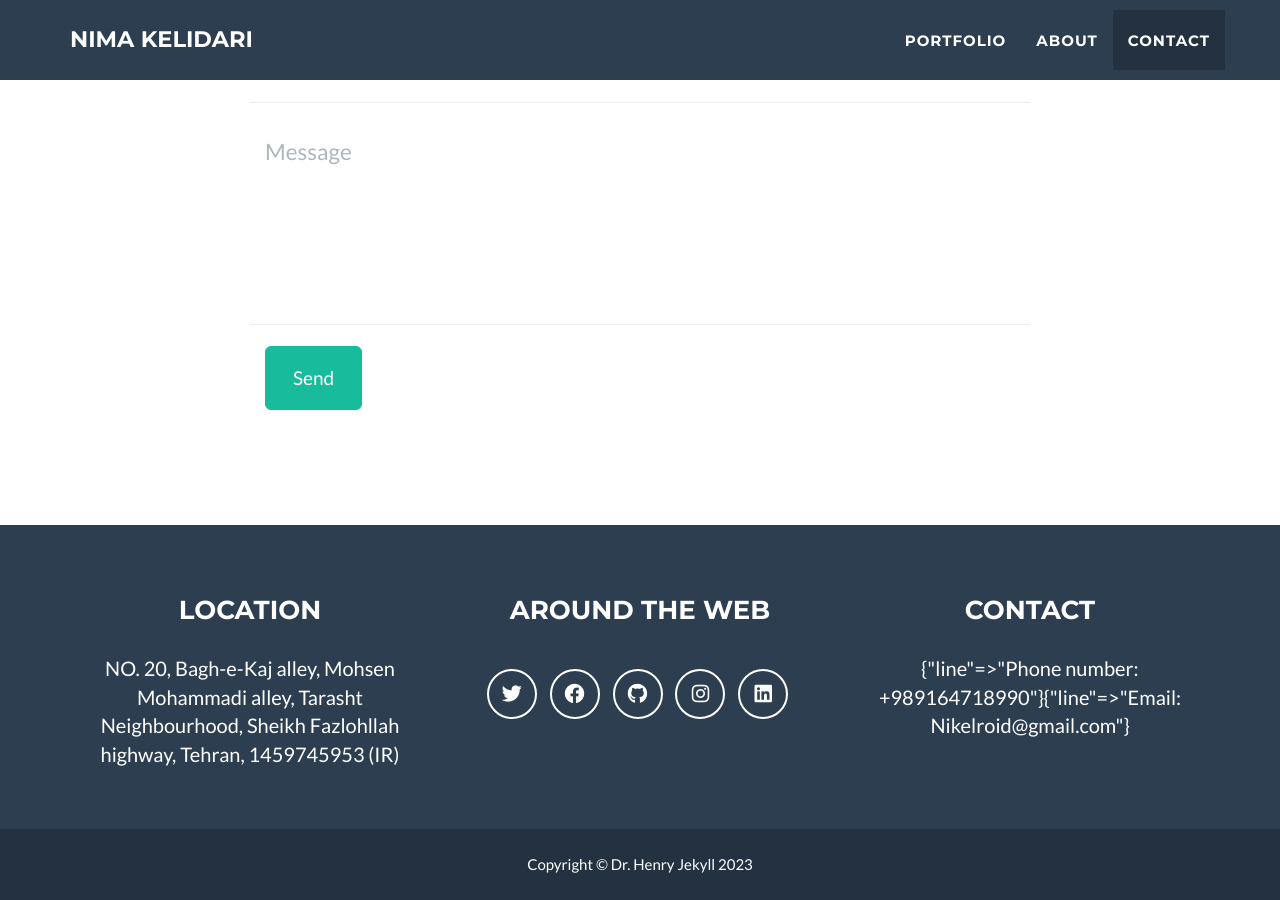
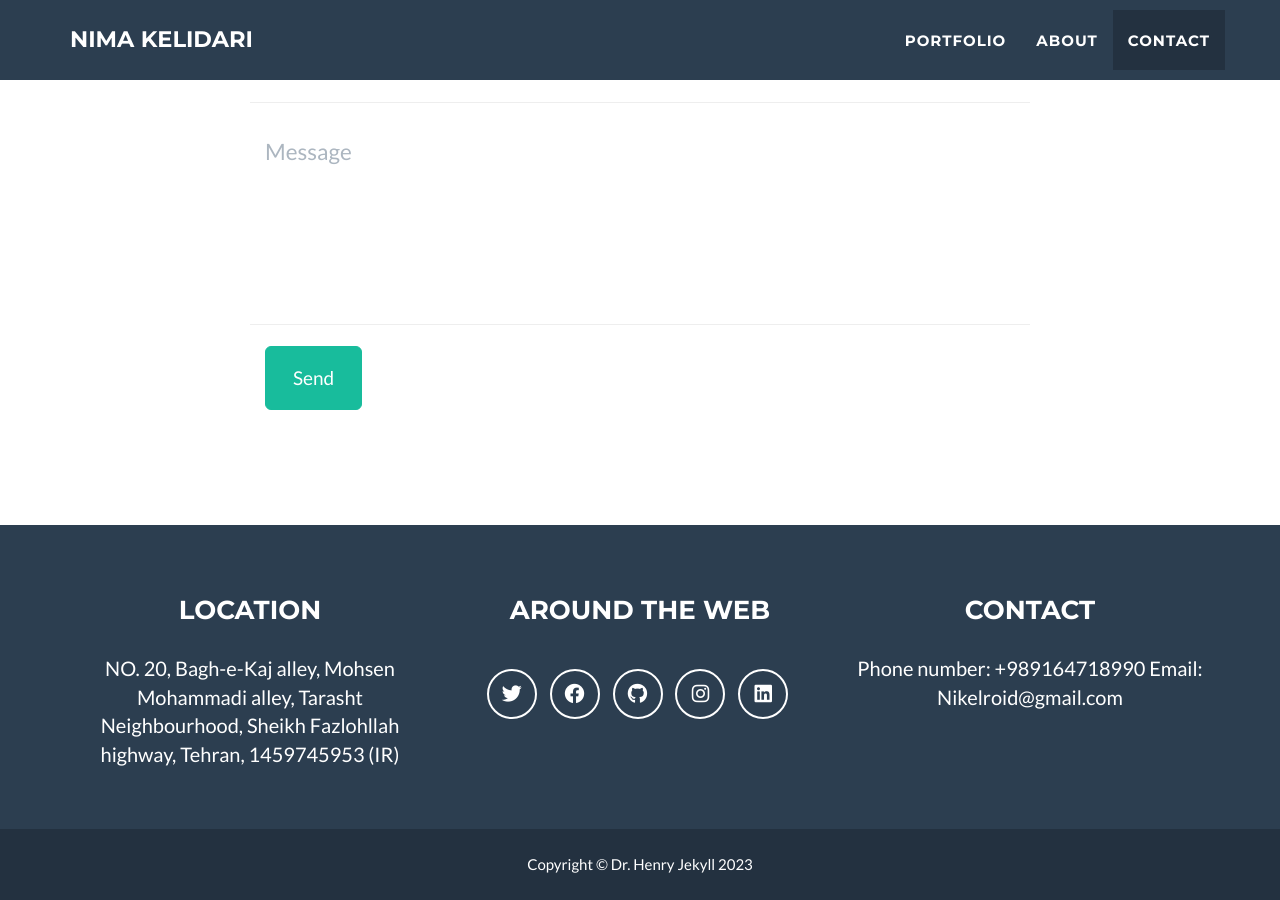
Before and after one commit to Nikelroid/Nikelroid.github.io, a Jekyll site: the page built from _posts/2014-07-18-project-1.markdown, in a window 1280 px wide and 900 px high, scrolled down 2738 px. Built offline with Jekyll 4.4.1, drawn with Linux system fonts in a browser that asks for light colours; part of the change alters nothing that is shown.

Commit message:
Update _config.yml

```diff
--- a/_config.yml
+++ b/_config.yml
@@ -56,9 +56,7 @@ address:
   - line: NO. 20, Bagh-e-Kaj alley, Mohsen Mohammadi alley, Tarasht Neighbourhood, Sheikh Fazlohllah highway, Tehran, 1459745953 (IR)
 
 # Credits content
-credits:
-  - line: 'Phone number: +989164718990'
-  - line: 'Email: Nikelroid@gmail.com'
+credits: 'Phone number: +989164718990 Email: Nikelroid@gmail.com'
 
 # Build settings
 markdown: kramdown
```
